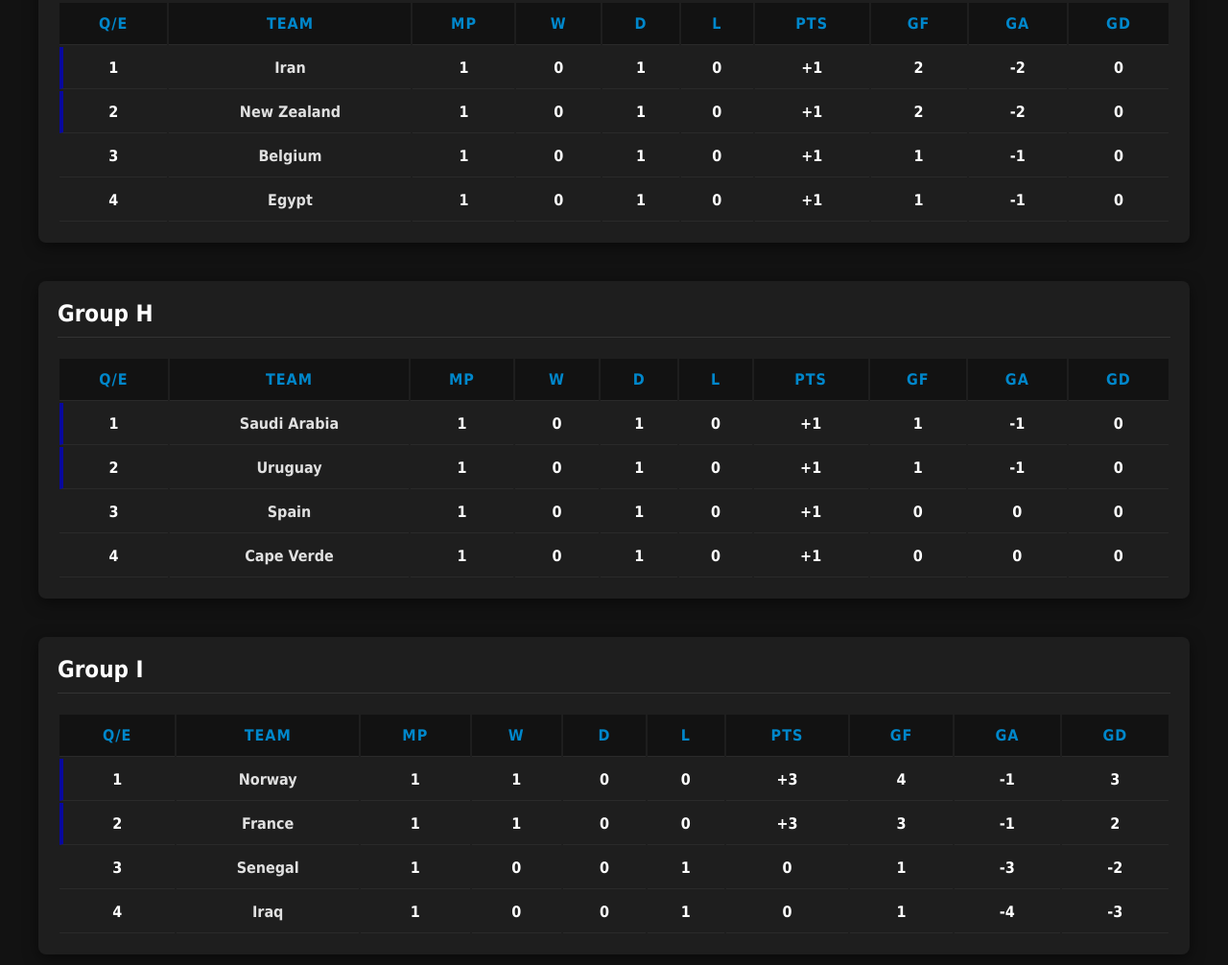
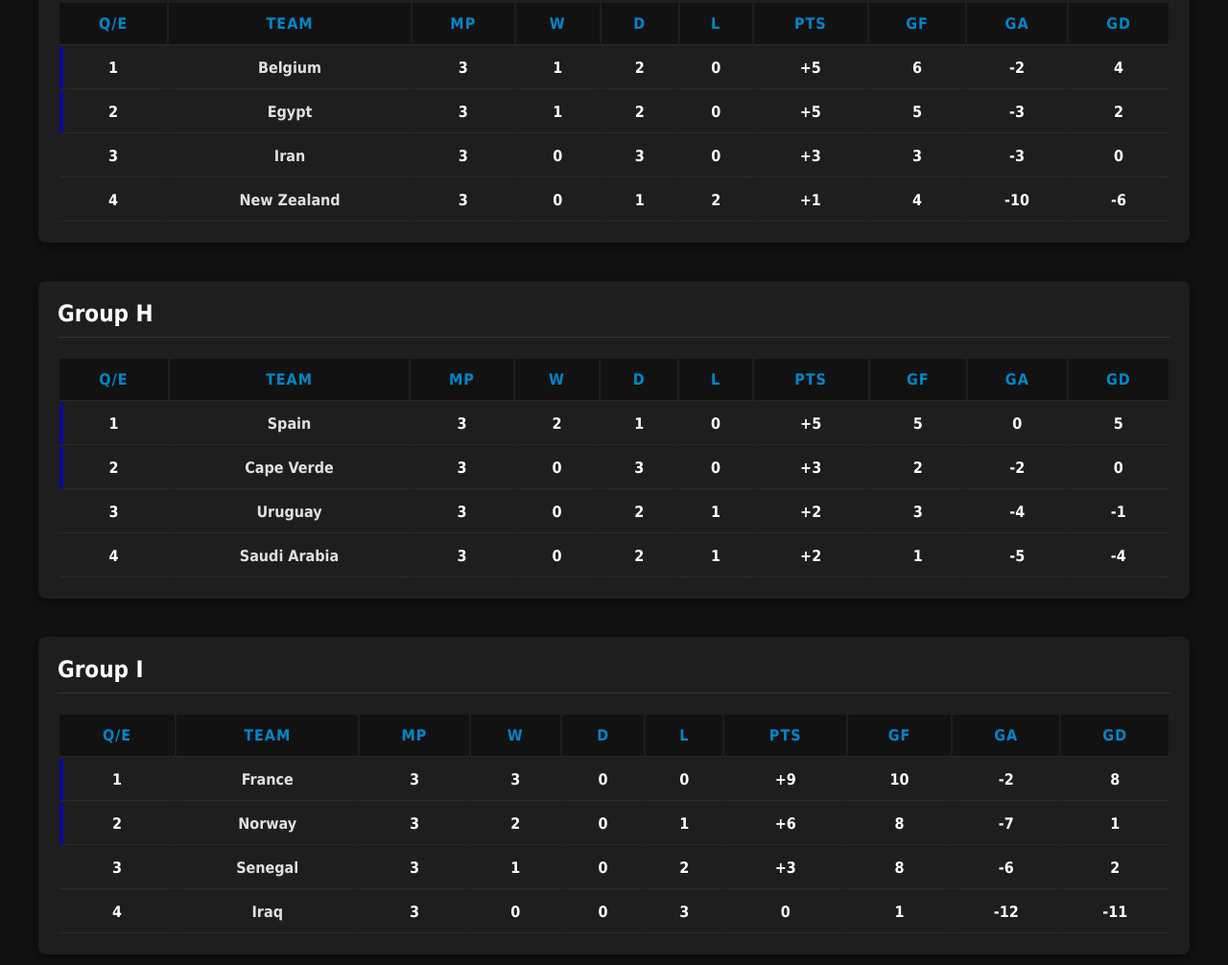
Before and after one commit to Vaskar326/FIFA, a plain HTML site: page group-standings.html in a window 1280 px wide. Shown: the part 2726-3732 px from the top of the page at 96% size. Drawn offline with Linux system fonts and the light colour scheme.

Commit message:
Updated Standings upto Group I

```diff
--- a/group-standings.html
+++ b/group-standings.html
@@ -469,51 +469,51 @@
                 <tbody>
                     <tr class = "qualified-row">
                         <td> 1 </td>
-                        <td class = "team-name"> Iran </td>
+                        <td class = "team-name"> Belgium </td>
+                        <td> 3 </td>
                         <td> 1 </td>
+                        <td> 2 </td>
                         <td> 0 </td>
-                        <td> 1 </td>
-                        <td> 0 </td>
-                        <td class = "pts-col"> +1 </td>
-                        <td> 2 </td>
+                        <td class = "pts-col"> +5 </td>
+                        <td> 6 </td>
                         <td> -2 </td>
-                        <td> 0 </td>
+                        <td> 4 </td>
                     </tr>
                     <tr class="qualified-row">
                         <td> 2 </td>
-                        <td class = "team-name"> New Zealand </td>
+                        <td class = "team-name"> Egypt </td>
+                        <td> 3 </td>
                         <td> 1 </td>
+                        <td> 2 </td>
                         <td> 0 </td>
-                        <td> 1 </td>
-                        <td> 0 </td>
-                        <td class = "pts-col"> +1 </td>
+                        <td class = "pts-col"> +5 </td>
+                        <td> 5 </td>
+                        <td> -3 </td>
                         <td> 2 </td>
-                        <td> -2 </td>
-                        <td> 0 </td>
                     </tr>
                     <tr>
                         <td> 3 </td>
-                        <td class = "team-name"> Belgium </td>
-                        <td> 1 </td>
+                        <td class = "team-name"> Iran </td>
+                        <td> 3 </td>
                         <td> 0 </td>
-                        <td> 1 </td>
+                        <td> 3 </td>
                         <td> 0 </td>
-                        <td class = "pts-col"> +1 </td>
-                        <td> 1 </td>
-                        <td> -1 </td>
+                        <td class = "pts-col"> +3 </td>
+                        <td> 3 </td>
+                        <td> -3 </td>
                         <td> 0 </td>
                     </tr>
                     <tr>
                         <td> 4 </td>
-                        <td class = "team-name"> Egypt </td>
-                        <td> 1 </td>
+                        <td class = "team-name"> New Zealand </td>
+                        <td> 3 </td>
                         <td> 0 </td>
                         <td> 1 </td>
-                        <td> 0 </td>
+                        <td> 2 </td>
                         <td class = "pts-col"> +1 </td>
-                        <td> 1 </td>
-                        <td> -1 </td>
-                        <td> 0 </td>
+                        <td> 4 </td>
+                        <td> -10 </td>
+                        <td> -6 </td>
                     </tr>
                 </tbody>
             </table>
@@ -539,51 +539,51 @@
                 <tbody>
                     <tr class = "qualified-row">
                         <td> 1 </td>
-                        <td class = "team-name"> Saudi Arabia </td>
+                        <td class = "team-name"> Spain </td>
+                        <td> 3 </td>
+                        <td> 2 </td>
                         <td> 1 </td>
                         <td> 0 </td>
-                        <td> 1 </td>
+                        <td class = "pts-col"> +5 </td>
+                        <td> 5 </td>
                         <td> 0 </td>
-                        <td class = "pts-col"> +1 </td>
-                        <td> 1 </td>
-                        <td> -1 </td>
-                        <td> 0 </td>
+                        <td> 5 </td>
                     </tr>
                     <tr class = "qualified-row">
                         <td> 2 </td>
-                        <td class = "team-name"> Uruguay </td>
-                        <td> 1 </td>
+                        <td class = "team-name"> Cape Verde </td>
+                        <td> 3 </td>
                         <td> 0 </td>
-                        <td> 1 </td>
+                        <td> 3 </td>
                         <td> 0 </td>
-                        <td class = "pts-col"> +1 </td>
-                        <td> 1 </td>
-                        <td> -1 </td>
+                        <td class = "pts-col"> +3 </td>
+                        <td> 2 </td>
+                        <td> -2 </td>
                         <td> 0 </td>
                     </tr>
                     <tr>
                         <td> 3 </td>
-                        <td class = "team-name"> Spain </td>
+                        <td class = "team-name"> Uruguay </td>
+                        <td> 3 </td>
+                        <td> 0 </td>
+                        <td> 2 </td>
                         <td> 1 </td>
-                        <td> 0 </td>
-                        <td> 1 </td>
-                        <td> 0 </td>
-                        <td class = "pts-col"> +1 </td>
-                        <td> 0 </td>
-                        <td> 0 </td>
-                        <td> 0 </td>
+                        <td class = "pts-col"> +2 </td>
+                        <td> 3 </td>
+                        <td> -4 </td>
+                        <td> -1 </td>
                     </tr>
                     <tr>
                         <td> 4 </td>
-                        <td class = "team-name"> Cape Verde </td>
+                        <td class = "team-name"> Saudi Arabia </td>
+                        <td> 3 </td>
+                        <td> 0 </td>
+                        <td> 2 </td>
                         <td> 1 </td>
-                        <td> 0 </td>
+                        <td class = "pts-col"> +2 </td>
                         <td> 1 </td>
-                        <td> 0 </td>
-                        <td class = "pts-col"> +1 </td>
-                        <td> 0 </td>
-                        <td> 0 </td>
-                        <td> 0 </td>
+                        <td> -5 </td>
+                        <td> -4 </td>
                     </tr>
                 </tbody>
             </table>
@@ -609,51 +609,51 @@
                 <tbody>
                     <tr class = "qualified-row">
                         <td> 1 </td>
-                        <td class = "team-name"> Norway </td>
-                        <td> 1 </td>
-                        <td> 1 </td>
+                        <td class = "team-name"> France </td>
+                        <td> 3 </td>
+                        <td> 3 </td>
                         <td> 0 </td>
                         <td> 0 </td>
-                        <td class = "pts-col"> +3 </td>
-                        <td> 4 </td>
-                        <td> -1 </td>
-                        <td> 3 </td>
+                        <td class = "pts-col"> +9 </td>
+                        <td> 10 </td>
+                        <td> -2 </td>
+                        <td> 8 </td>
                     </tr>
                     <tr class = "qualified-row">
                         <td> 2 </td>
-                        <td class = "team-name"> France </td>
+                        <td class = "team-name"> Norway </td>
+                        <td> 3 </td>
+                        <td> 2 </td>
+                        <td> 0 </td>
                         <td> 1 </td>
+                        <td class = "pts-col"> +6 </td>
+                        <td> 8 </td>
+                        <td> -7 </td>
                         <td> 1 </td>
-                        <td> 0 </td>
-                        <td> 0 </td>
-                        <td class = "pts-col"> +3 </td>
-                        <td> 3 </td>
-                        <td> -1 </td>
-                        <td> 2 </td>
                     </tr>
                     <tr>
                         <td> 3 </td>
                         <td class = "team-name"> Senegal </td>
+                        <td> 3 </td>
                         <td> 1 </td>
                         <td> 0 </td>
-                        <td> 0 </td>
-                        <td> 1 </td>
-                        <td class = "pts-col"> 0 </td>
-                        <td> 1 </td>
-                        <td> -3 </td>
-                        <td> -2 </td>
+                        <td> 2 </td>
+                        <td class = "pts-col"> +3 </td>
+                        <td> 8 </td>
+                        <td> -6 </td>
+                        <td> 2 </td>
                     </tr>
                     <tr>
                         <td> 4 </td>
                         <td class = "team-name"> Iraq </td>
-                        <td> 1 </td>
+                        <td> 3 </td>
                         <td> 0 </td>
                         <td> 0 </td>
-                        <td> 1 </td>
+                        <td> 3 </td>
                         <td class = "pts-col"> 0 </td>
                         <td> 1 </td>
-                        <td> -4 </td>
-                        <td> -3 </td>
+                        <td> -12 </td>
+                        <td> -11 </td>
                     </tr>
                 </tbody>
             </table>
```
